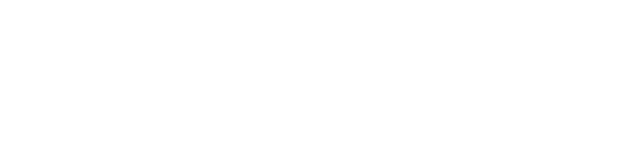
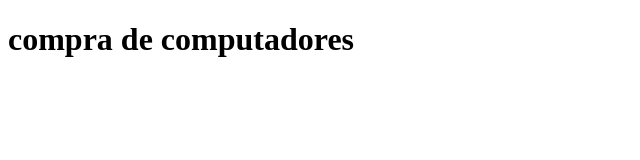
Before and after one commit to JDAVID539/taller, a plain HTML site: page compras.html in a window 1280 px wide. Shown: the whole page, without its empty margins (0-640 px from the left). Drawn offline with Linux system fonts and the light colour scheme.

Commit message:
version compra 1

```diff
--- a/compras.html
+++ b/compras.html
@@ -6,6 +6,6 @@
     <title>compras</title>
 </head>
 <body>
-
+    <h1>compra de computadores</h1>
 </body>
 </html>
```
